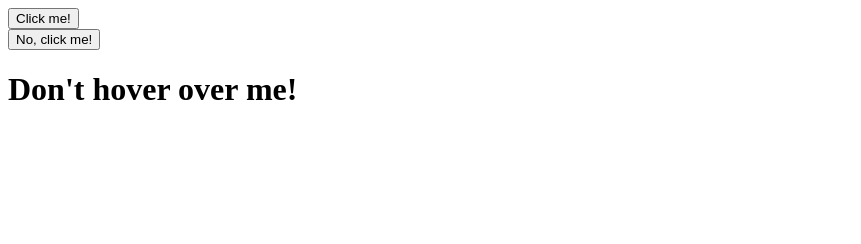
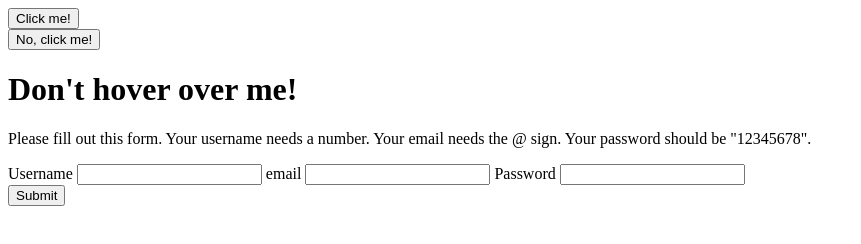
Before and after one commit to carpetofgreenness/DOM-practice, a plain HTML site: page index.html in a window 1280 px wide. Shown: the whole page, without its empty margins (0-861 px from the left). Drawn offline with Linux system fonts and the light colour scheme.

Commit message:
day 2 homework 1-4 complete

```diff
--- a/index.html
+++ b/index.html
@@ -19,6 +19,21 @@
 
 	 <h1 id="pressH"> </h1>
 
+	 <p>Please fill out this form. Your username needs a number. Your email needs the @ sign. Your password should be "12345678".</p>
+
+	<form action="/process" method="POST">
+	  <label for="username">Username</label>
+	  <input type="text" name="username" id="username">
+	  <label for="email">email</label>
+	  <input type="text" name="email" id="email">
+	  <label for="password">Password</label>
+	  <input type="password" name="password" id="password">
+	</form>
+
+	<button onclick="checkForm()">Submit</button>
+
+	<h1 id="areYouIn"></h1>
+
 	<script type="text/javascript" src="scripts.js"></script>
 </body>
 </html>
--- a/scripts.js
+++ b/scripts.js
@@ -26,3 +26,37 @@ document.getElementById("body").addEventListener("keypress", function(event){
   var x = String.fromCharCode(event.charCode)
   document.getElementById("pressH").innerText=x
 })
+
+//4 - Create an HTML page with a form. The form should include inputs for a username, email, and password as well as a submit button.
+
+//     In a Javascript file, write code that does the following things:
+//         checks that the password is 12345678
+//         checks that the username contains at least one number
+//         if anything is wrong, send an alert message saying "incorrect"
+//     Your page should also include an H1 tag. If the information in the form is correct, have Javascript change the text in the H1.
+
+function checkForm(){
+	var username = document.getElementById('username')
+	var email = document.getElementById('email')
+	var password = document.getElementById('password')
+
+	var passwordCheck = (password.value == "12345678")
+	var usernameCheck = false
+	for (i=0;i<10;i++) {
+		if (username.value.includes(i)) {
+			usernameCheck = true;
+		}
+	}
+
+	var emailCheck = (email.value.includes("@"));
+
+	if (passwordCheck && usernameCheck && emailCheck) {
+		document.getElementById("areYouIn").innerText="You're in!";
+	} else if (!usernameCheck){
+		alert("please enter a valid username")
+	} else if (!emailCheck) {
+		alert("please enter a valid email")
+	} else{
+		alert("please enter a valid password")
+	}
+}
```
